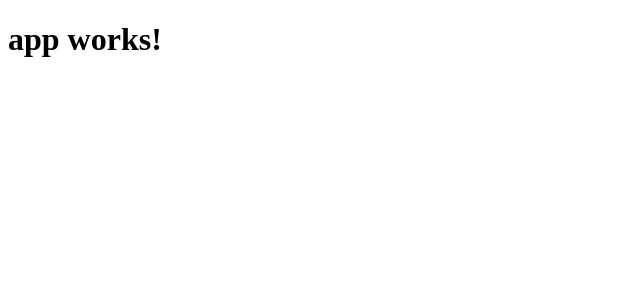
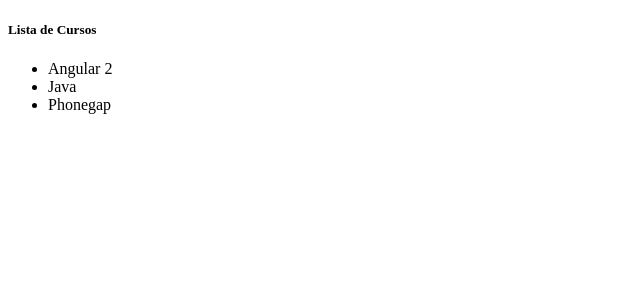
Before and after one commit to alexnfsc175/Angular-Services, an Angular app: page / in a window 1280 px wide. Shown: the top 300 px of the page, without its empty margins (0-640 px from the left). Built offline with nearby package versions, Linux system fonts and the light colour scheme.

Commit message:
Servicos Inicio

```diff
--- a/package.json
+++ b/package.json
@@ -5,7 +5,7 @@
   "angular-cli": {},
   "scripts": {
     "ng": "ng",
-    "start": "ng serve",
+    "start": "ng serve --port 3000",
     "test": "ng test",
     "lint": "ng lint",
     "e2e": "ng e2e"
--- a/src/app/app.component.html
+++ b/src/app/app.component.html
@@ -1,3 +1 @@
-<h1>
-  {{title}}
-</h1>
+<app-cursos></app-cursos>
--- a/src/app/app.module.ts
+++ b/src/app/app.module.ts
@@ -4,10 +4,12 @@
 import { HttpModule } from '@angular/http';
 
 import { AppComponent } from './app.component';
+import { CursosComponent } from './cursos/cursos.component';
 
 @NgModule({
   declarations: [
-    AppComponent
+    AppComponent,
+    CursosComponent
   ],
   imports: [
     BrowserModule,
--- /dev/null
+++ b/src/app/cursos/cursos.component.html
@@ -0,0 +1,6 @@
+<h5>Lista de Cursos</h5>
+<ul>
+  <li *ngFor="let curso of cursos">
+    {{ curso }}
+  </li>
+</ul>
--- /dev/null
+++ b/src/app/cursos/cursos.component.ts
@@ -0,0 +1,24 @@
+
+import { Component, OnInit } from '@angular/core';
+
+import { CursosService } from './cursos.service';
+
+@Component({
+  selector: 'app-cursos',
+  templateUrl: './cursos.component.html',
+  styleUrls: ['./cursos.component.scss']
+})
+export class CursosComponent implements OnInit {
+
+  cursos: string[] = [];
+  cursosService: CursosService;
+
+  constructor() {
+    this.cursosService = new CursosService();
+   }
+
+  ngOnInit() {
+    this.cursos = this.cursosService.getCursos();
+  }
+
+}
--- /dev/null
+++ b/src/app/cursos/cursos.service.ts
@@ -0,0 +1,6 @@
+export class CursosService {
+
+    getCursos(){
+        return ['Angular 2', 'Java', 'Phonegap'];
+    }
+}
```
Also changed, not shown: .angular-cli.json, src/app/cursos/cursos.component.scss (added), 1 other file (tests, documents, lock files or other folders).
